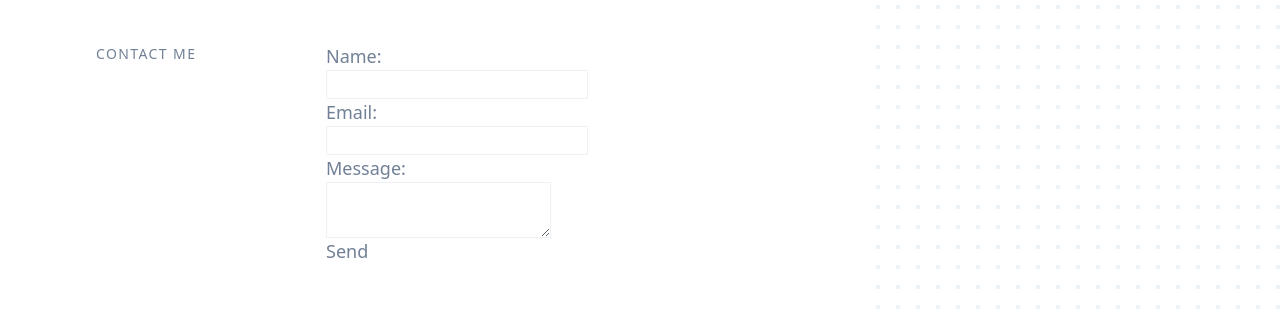
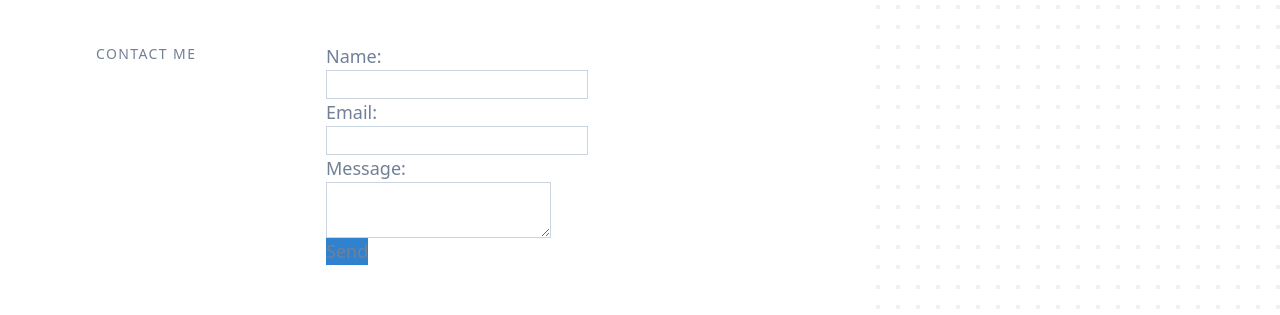
Before and after one commit to seanherbert87/seanherbert87.github.io, a Gatsby site: page /contact in a window 1280 px wide. Shown: the part 275-590 px from the top of the page. Built offline with nearby package versions, Linux system fonts and the light colour scheme; Gatsby itself is replaced by a stand-in of ours.

Commit message:
Update index.jsx

```diff
--- a/src/components/form/index.jsx
+++ b/src/components/form/index.jsx
@@ -9,17 +9,17 @@ const Form = ({}) => {
                 <label>Don't fill this out if you're human: <input name="bot-field" /></label>
             </p>
             <p>
-                <label>Name: <input type="text" name="name" class="block border border-gray-200" /></label>
+                <label>Name: <input type="text" name="name" class="block border border-gray-400" /></label>
             </p>
             <p>
-                <label>Email: <input type="text" name="email" class="block border border-gray-200" /></label>
+                <label>Email: <input type="text" name="email" class="block border border-gray-400" /></label>
             </p>
             <p>
-                <label>Message: <textarea name="message" class="block border border-gray-200"></textarea></label>
+                <label>Message: <textarea name="message" class="block border border-gray-400"></textarea></label>
             </p>
             <div data-netlify-recaptcha="true"></div>
             <p>
-                <button type="submit">Send</button>
+                <button type="submit" class="bg-blue-600">Send</button>
             </p>
         </form>
       </Section>
```
